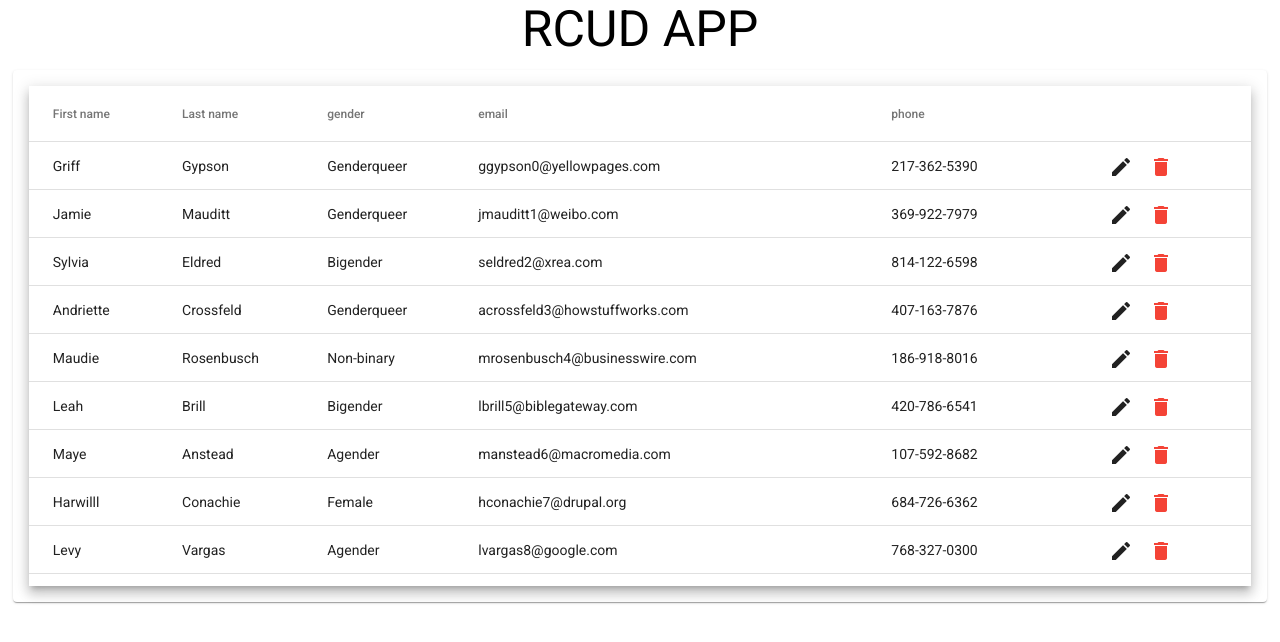
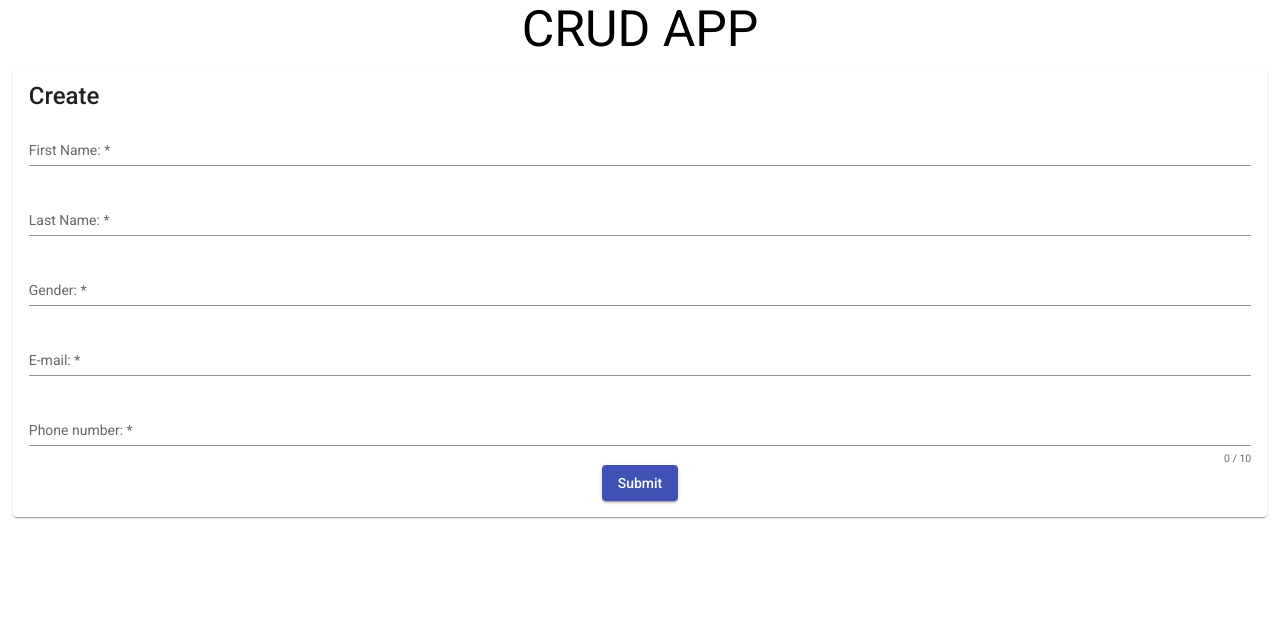
Before and after one commit to Sanchithasharma/CRUD-angular, an Angular app: page /create in a window 1280 px wide. Before the commit this address led to /. Shown: the top 642 px of the page. Built offline with nearby package versions, Linux system fonts and the light colour scheme.

Commit message:
added logic to CRUD

```diff
--- a/src/app/app-routing.module.ts
+++ b/src/app/app-routing.module.ts
@@ -1,7 +1,16 @@
 import { NgModule } from '@angular/core';
 import { RouterModule, Routes } from '@angular/router';
+import { CreateComponent } from './crud/create/create.component';
+import { DisplayComponent } from './crud/create/display/display.component';
 
-const routes: Routes = [];
+const routes: Routes = [
+  { path: 'create', component: CreateComponent },
+  { path: '', redirectTo: '/create', pathMatch: 'full'},
+  {
+    path: 'display',
+    component: DisplayComponent
+  },
+];
 
 @NgModule({
   imports: [RouterModule.forRoot(routes)],
--- a/src/app/app.component.html
+++ b/src/app/app.component.html
@@ -1,2 +1,2 @@
 
-<app-create></app-create>
+<router-outlet></router-outlet>
--- a/src/app/crud/create/create.component.html
+++ b/src/app/crud/create/create.component.html
@@ -1,41 +1,41 @@
-<h1>RCUD APP</h1>
+<h1>CRUD APP</h1>
 
 <div fxLayout="row">
-    <!-- <mat-card>
+    <mat-card>
         <mat-card-title> Create </mat-card-title>
-        <form class="example-form" align="center">
-            <mat-form-field class="example-full-width" appearance="fill">
+        <form class="example-form" [formGroup]="profileForm" (ngSubmit)="onSubmit()" align="center">
+            <mat-form-field class="example-full-width" appearance="standard">
               <mat-label>First Name:</mat-label>
-              <input matInput value="">
+              <input matInput id="firstName" formControlName="first_name" required>
             </mat-form-field>
 
-            <mat-form-field class="example-full-width" appearance="fill">
+            <mat-form-field class="example-full-width" appearance="standard">
               <mat-label>Last Name:</mat-label>
-              <input matInput value="">
+              <input matInput formControlName="last_name" required>
             </mat-form-field>
 
-            <mat-form-field class="example-full-width" appearance="fill">
-              <mat-label>Age:</mat-label>
-              <input matInput>
+            <mat-form-field class="example-full-width" appearance="standard">
+              <mat-label>Gender:</mat-label>
+              <input formControlName="gender" matInput required>
             </mat-form-field>
 
-            <mat-form-field class="example-full-width" appearance="fill">
+            <mat-form-field class="example-full-width" appearance="standard">
               <mat-label>E-mail:</mat-label>
-              <input matInput placeholder="Ex. San Francisco">
+              <input matInput formControlName="email" placeholder="Ex. abc@gmail.com" required>
             </mat-form-field>
 
-            <mat-form-field class="example-full-width" appearance="fill">
+            <mat-form-field class="example-full-width" appearance="standard">
               <mat-label>Phone number:</mat-label>
-              <input matInput #postalCode maxlength="5" placeholder="Ex. 94105" value="94043">
-              <mat-hint align="end">{{postalCode.value.length}} / 5</mat-hint>
+              <input matInput #postalCode formControlName="phone_number" maxlength="10" placeholder="Ex. 9410500000" required>
+              <mat-hint align="end">{{postalCode.value.length}} / 10</mat-hint>
             </mat-form-field>
             <button mat-raised-button color="primary">Submit</button>
 
           </form>
 
-    </mat-card> -->
-    <mat-card>
+    </mat-card>
+    <!-- <mat-card>
       <app-display></app-display>
 
-    </mat-card>
+    </mat-card> -->
 </div>
--- a/src/app/crud/create/create.component.ts
+++ b/src/app/crud/create/create.component.ts
@@ -1,5 +1,8 @@
 import { Component, OnInit } from '@angular/core';
-import { FormControl } from '@angular/forms';
+import { FormControl, FormGroup, Validators } from '@angular/forms';
+import { PeopleService } from 'src/app/people.service';
+import {Router} from '@angular/router';
+
 
 
 @Component({
@@ -9,8 +12,23 @@ import { FormControl } from '@angular/forms';
 })
 
 export class CreateComponent implements OnInit {
-  name = new FormControl('');
-  constructor() { }
+  profileForm = new FormGroup({
+    first_name: new FormControl('', Validators.required),
+    last_name: new FormControl('', Validators.required),
+    gender: new FormControl('', Validators.required),
+    email: new FormControl('', Validators.required),
+    phone_number: new FormControl('', Validators.required),
+  });
+  constructor(private peopleService: PeopleService, private router: Router) { }
+
+  onSubmit() {
+    // TODO: Use EventEmitter with form value
+    console.warn(this.profileForm.value);
+    this.peopleService.people.push(this.profileForm.value)
+    console.table(this.peopleService.people)
+    // this.router.navigate(['/home']);
+
+  }
 
   ngOnInit(): void {
   }
--- a/src/app/crud/create/display/display.component.html
+++ b/src/app/crud/create/display/display.component.html
@@ -1,4 +1,5 @@
 <div>
+  <mat-card>
     <div class="example-container mat-elevation-z8">
       <table mat-table [dataSource]="dataSource">
 
@@ -49,4 +50,6 @@
         <tr mat-row *matRowDef="let row; columns: displayedColumns;"></tr>
       </table>
     </div>
+  </mat-card>
+
 </div>
```
Lines whose indentation alone changed are shown as unchanged.
